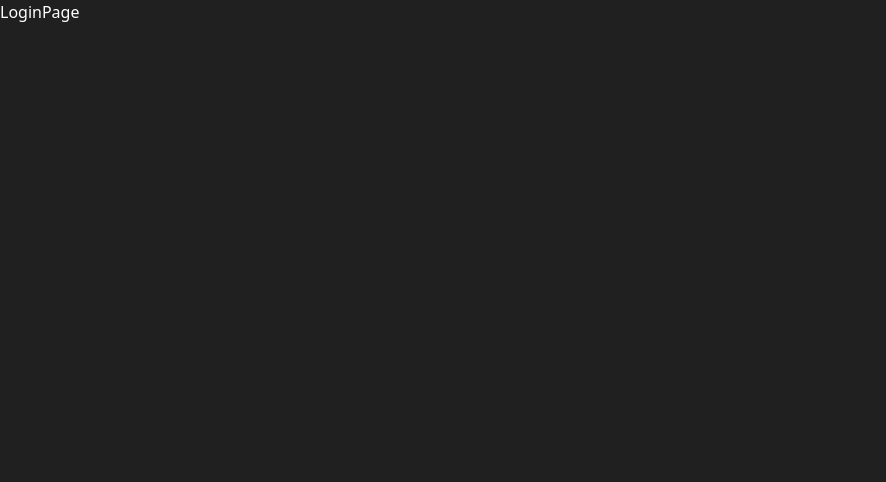
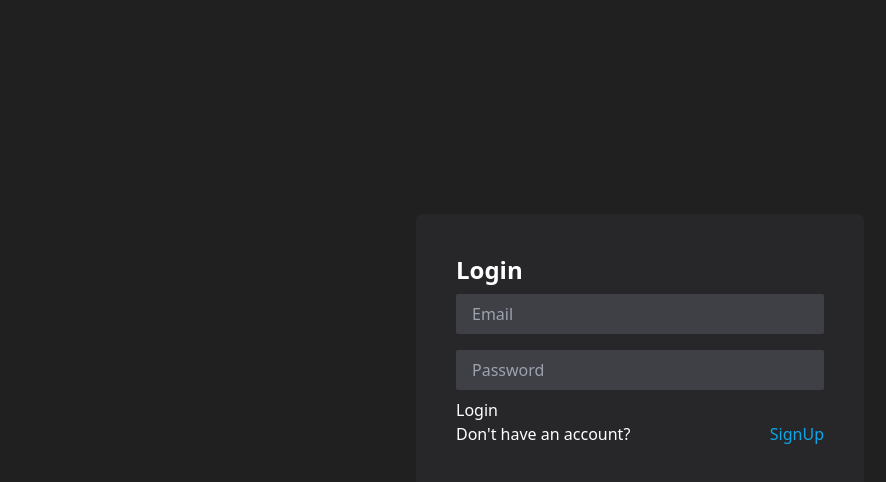
Before and after one commit to DaniBonica001/taskManager-auth-MERN, a React (Vite) app in the folder client/: page /login in a window 1280 px wide. Shown: the top 482 px of the page, without its empty margins (0-886 px from the left). Built offline with nearby package versions, Linux system fonts and the light colour scheme.

Commit message:
login page, fixed feat in the register page

```diff
--- a/client/src/api/auth.js
+++ b/client/src/api/auth.js
@@ -3,3 +3,4 @@
 const API = 'http://localhost:3000/api'
 
 export const registerRequest = user => axios.post(`${API}/register`,user)
+export const loginRequest = user => axios.post(`${API}/login`,user)
--- a/client/src/context/AuthContext.jsx
+++ b/client/src/context/AuthContext.jsx
@@ -1,5 +1,5 @@
-import { createContext, useContext, useState } from "react";
-import { registerRequest } from "../api/auth";
+import { createContext, useContext, useState,useEffect } from "react";
+import { registerRequest,loginRequest } from "../api/auth";
 
 export const AuthContext = createContext();
 
@@ -28,10 +28,37 @@
     }
   };
 
+  const signIn = async(data)=>{
+    try{
+      const res = await loginRequest(data)
+      console.log(res)
+      setUser(res.data)
+      setIsAuthenticated(true)
+
+    }catch(error){
+      if(Array.isArray(error.response.data)){
+        return setErrors(error.response.data)
+      }
+      setErrors([error.response.data.message])
+    }
+
+  }
+
+  useEffect(()=>{
+    if(errors.length>0){
+      const timer = setTimeout(()=>{
+        setErrors([])
+      },10000)
+
+      return ()=>clearTimeout(timer)
+    }
+  },[errors])
+
   return (
     <AuthContext.Provider
       value={{
         signUp,
+        signIn,
         user,
         isAuthenticated,
         errors
--- a/client/src/pages/LoginPage.jsx
+++ b/client/src/pages/LoginPage.jsx
@@ -1,7 +1,66 @@
+import { useForm } from "react-hook-form";
+import { useAuth } from "../context/AuthContext";
+import { useEffect } from "react";
+import { useNavigate,Link } from "react-router-dom";
+
 function LoginPage() {
+  const {
+    register,
+    handleSubmit,
+    formState: { errors },
+  } = useForm({
+    defaultValues: {
+      email: "",
+      password: "",
+    },
+  });
+
+  const { signIn, isAuthenticated, errors: loginErrors } = useAuth();
+  const navigate = useNavigate();
+
+  useEffect(() => {
+    if (isAuthenticated) {
+      navigate("/tasks");
+    }
+  }, [isAuthenticated]);
+
+  const onSubmit = async (data) => {
+    console.log(data);
+    signIn(data);
+  };
+
   return (
-    <div>LoginPage</div>
-  )
+    <div className="flex h-[calc(100vh-100px)] items-center justify-center">
+      <div className="bg-zinc-800 max-w-md w-full p-10 rounded-md">
+        {loginErrors.map((error, i) => (
+          <div className="bg-red-500 p-2 text-white text-center my-2" key={i}>
+            {error}
+          </div>
+        ))}
+        <h1 className="text-2xl font-bold">Login</h1>
+        <form onSubmit={handleSubmit(onSubmit)}>
+          <input
+            type="email"
+            placeholder="Email"
+            {...register("email", { required: true })}
+            className="w-full bg-zinc-700 text-white px-4 py-2 rounded-sm my-2"
+          />
+          {errors.email && <p className="text-red-500">Email is required</p>}
+          <input
+            type="password"
+            placeholder="Password"
+            {...register("password", { required: true })}
+            className="w-full bg-zinc-700 text-white px-4 py-2 rounded-sm my-2"
+          />
+          {errors.password && (
+            <p className="text-red-500">Password is required</p>
+          )}
+          <button type="submit">Login</button>
+        </form>
+        <p className="flex gap-x-2 justify-between">Don't have an account? <Link to="/register" className="text-sky-500">SignUp</Link></p>
+      </div>
+    </div>
+  );
 }
 
-export default LoginPage
+export default LoginPage;
--- a/client/src/pages/RegisterPage.jsx
+++ b/client/src/pages/RegisterPage.jsx
@@ -1,7 +1,7 @@
 import { useForm } from "react-hook-form";
 import { useAuth } from "../context/AuthContext";
 import { useEffect } from "react";
-import { useNavigate } from "react-router-dom";
+import { useNavigate, Link } from "react-router-dom";
 function RegisterPage() {
   const {
     register,
@@ -15,7 +15,7 @@
     },
   });
 
-  const { signUp, isAuthenticated,errors: registerErrors } = useAuth();
+  const { signUp, isAuthenticated, errors: registerErrors } = useAuth();
   const navigate = useNavigate();
 
   useEffect(() => {
@@ -30,14 +30,14 @@
   };
 
   return (
-    <div className="bg-zinc-800 max-w-md p-10 rounded-md">
-      {
-        registerErrors.map((error,i)=>(
-          <div className="bg-red-500 p-2 text-white" key={i}>
+    <div className="flex h-[calc(100vh-100px)] items-center justify-center">
+      <div className="bg-zinc-800 max-w-md w-full p-10 rounded-md">
+        {registerErrors.map((error, i) => (
+          <div className="bg-red-500 p-2 text-white text-center my-2" key={i}>
             {error}
           </div>
-        ))
-      }
+        ))}
+        <h1 className="text-2xl font-bold">Register</h1>
         <form onSubmit={handleSubmit(onSubmit)}>
           <input
             type="text"
@@ -45,23 +45,34 @@
             {...register("username", { required: true })}
             className="w-full bg-zinc-700 text-white px-4 py-2 rounded-sm my-2"
           />
-        {errors.username && (<p className="text-red-500">Username is required</p>)}
+          {errors.username && (
+            <p className="text-red-500">Username is required</p>
+          )}
           <input
             type="email"
             placeholder="Email"
             {...register("email", { required: true })}
             className="w-full bg-zinc-700 text-white px-4 py-2 rounded-sm my-2"
           />
-        {errors.email && (<p className="text-red-500">Email is required</p>)}
+          {errors.email && <p className="text-red-500">Email is required</p>}
           <input
             type="password"
             placeholder="Password"
             {...register("password", { required: true })}
             className="w-full bg-zinc-700 text-white px-4 py-2 rounded-sm my-2"
           />
-        {errors.password && (<p className="text-red-500">Password is required</p>)}
+          {errors.password && (
+            <p className="text-red-500">Password is required</p>
+          )}
           <button type="submit">Register</button>
         </form>
+        <p className="flex gap-x-2 justify-between">
+          Already have an account?{" "}
+          <Link to="/login" className="text-sky-500">
+            Login
+          </Link>
+        </p>
+      </div>
     </div>
   );
 }
```
Lines whose indentation alone changed are shown as unchanged.
